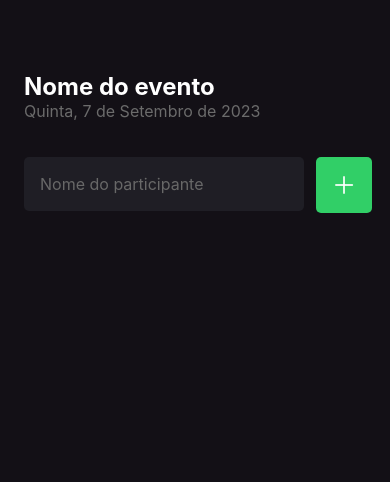
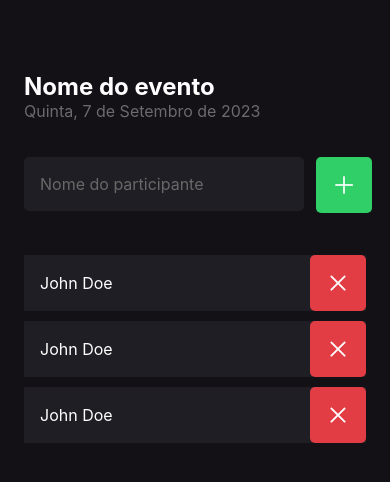
Before and after one commit to maxmonteiro/react-native-app-guests, a React Native app: screen / in a window 390 px wide. Shown: the top 482 px of the page. Built offline with nearby package versions, Linux system fonts and the light colour scheme.

Commit message:
cria componente do participante

```diff
--- /dev/null
+++ b/src/components/Participant/index.tsx
@@ -0,0 +1,25 @@
+import {
+    View,
+    Text,
+    TouchableOpacity
+} from "react-native";
+
+import { styles } from "./styles";
+import { AntDesign } from '@expo/vector-icons';
+
+export default function Participant() {
+    return (
+        <View style={styles.container}>
+            <Text style={styles.name}>
+                John Doe
+            </Text>
+
+            <TouchableOpacity style={styles.button}>
+                <AntDesign
+                    name='close'
+                    style={styles.buttonText}>
+                </AntDesign>
+            </TouchableOpacity>
+        </View>
+    );
+}
--- /dev/null
+++ b/src/components/Participant/styles.ts
@@ -0,0 +1,32 @@
+import { StyleSheet } from "react-native";
+
+export const styles = StyleSheet.create({
+    container: {
+        width: '100%',
+        flexDirection: 'row',
+        alignItems: 'center',
+        marginBottom: 10,
+        backgroundColor: '#1F1E25'
+    },
+
+    name: {
+        flex: 1,
+        marginLeft: 16,
+        fontSize: 16,
+        color: '#FFF',
+    },
+
+    button: {
+        alignItems: 'center',
+        justifyContent: 'center',
+        width: 56,
+        height: 56,
+        borderRadius: 5,
+        backgroundColor: '#E23C44'
+    },
+
+    buttonText: {
+        color: '#FFF',
+        fontSize: 24
+    },
+})
--- a/src/screens/Home/index.tsx
+++ b/src/screens/Home/index.tsx
@@ -7,6 +7,8 @@
 
 import  { styles } from './styles';
 import { AntDesign } from '@expo/vector-icons';
+
+import Participant from '../../components/Participant'
 
 export default function Home() {
 
@@ -41,6 +43,10 @@
             </AntDesign>
         </TouchableOpacity>
       </View>
+
+      <Participant />
+      <Participant />
+      <Participant />
     </View>
   );
 }
```
